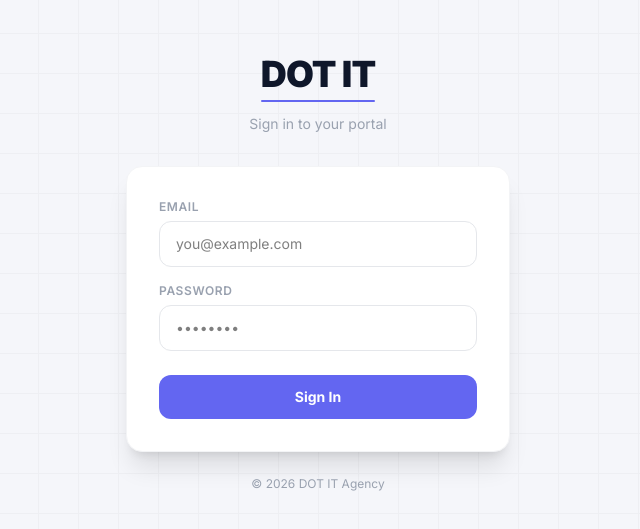
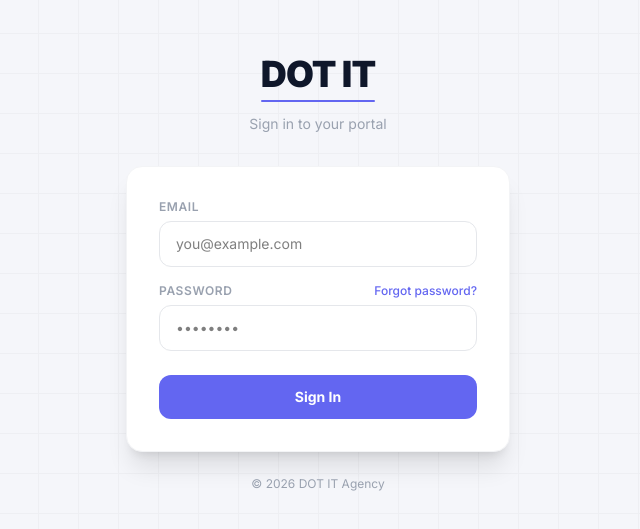
Before and after one commit to Galatoleg18/agency-portal, a Next.js app: page /login in a window 1280 px wide. Shown: the part 127-656 px from the top of the page, without its empty margins (322-962 px from the left). Built offline with nearby package versions, Linux system fonts and the light colour scheme.

Commit message:
feat: forgot password on login page — inline reset mode, success state

```diff
--- a/src/app/login/page.tsx
+++ b/src/app/login/page.tsx
@@ -3,6 +3,7 @@
 import { useState } from 'react'
 import { useRouter } from 'next/navigation'
 import { createClient } from '@/lib/supabase/client'
+import { CheckCircle2 } from 'lucide-react'
 
 export default function LoginPage() {
   const router = useRouter()
@@ -10,6 +11,22 @@ export default function LoginPage() {
   const [password, setPassword] = useState('')
   const [loading, setLoading] = useState(false)
   const [error, setError] = useState<string | null>(null)
+  const [resetMode, setResetMode] = useState(false)
+  const [resetSent, setResetSent] = useState(false)
+
+  async function handleReset(e: React.FormEvent) {
+    e.preventDefault()
+    if (!email) { setError('Enter your email address first.'); return }
+    setLoading(true)
+    setError(null)
+    const supabase = createClient()
+    const { error } = await supabase.auth.resetPasswordForEmail(email, {
+      redirectTo: `${window.location.origin}/auth/callback`,
+    })
+    setLoading(false)
+    if (error) { setError(error.message); return }
+    setResetSent(true)
+  }
 
   async function handleLogin(e: React.FormEvent) {
     e.preventDefault()
@@ -39,19 +56,39 @@ export default function LoginPage() {
 
         {/* Card */}
         <div className="bg-white rounded-2xl p-8 shadow-xl border border-gray-100">
-          <form onSubmit={handleLogin} className="space-y-4">
+          {resetSent ? (
+            <div className="text-center py-4">
+              <CheckCircle2 size={40} className="text-emerald-500 mx-auto mb-3" />
+              <p className="font-semibold text-gray-800 mb-1">Check your inbox</p>
+              <p className="text-sm text-gray-400 mb-5">We sent a password reset link to <strong>{email}</strong></p>
+              <button onClick={() => { setResetSent(false); setResetMode(false) }}
+                className="text-sm text-[#6366F1] font-semibold hover:underline">
+                Back to sign in
+              </button>
+            </div>
+          ) : (
+            <form onSubmit={resetMode ? handleReset : handleLogin} className="space-y-4">
               <div>
                 <label className="block text-xs font-semibold text-gray-400 uppercase tracking-wider mb-1.5">Email</label>
                 <input type="email" required value={email} onChange={e => setEmail(e.target.value)}
                   className="w-full px-4 py-3 border border-gray-200 rounded-xl text-sm focus:outline-none focus:ring-2 focus:ring-[#6366F1] focus:border-transparent transition-all"
                   placeholder="you@example.com" />
               </div>
+
+              {!resetMode && (
                 <div>
-              <label className="block text-xs font-semibold text-gray-400 uppercase tracking-wider mb-1.5">Password</label>
+                  <div className="flex items-center justify-between mb-1.5">
+                    <label className="block text-xs font-semibold text-gray-400 uppercase tracking-wider">Password</label>
+                    <button type="button" onClick={() => { setResetMode(true); setError(null) }}
+                      className="text-xs text-[#6366F1] hover:underline font-medium">
+                      Forgot password?
+                    </button>
+                  </div>
                   <input type="password" required value={password} onChange={e => setPassword(e.target.value)}
                     className="w-full px-4 py-3 border border-gray-200 rounded-xl text-sm focus:outline-none focus:ring-2 focus:ring-[#6366F1] focus:border-transparent transition-all"
                     placeholder="••••••••" />
                 </div>
+              )}
 
               {error && (
                 <div className="bg-red-50 border border-red-100 rounded-xl px-4 py-3 text-sm text-red-600">{error}</div>
@@ -59,9 +96,17 @@ export default function LoginPage() {
 
               <button type="submit" disabled={loading}
                 className="w-full bg-[#6366F1] hover:bg-[#4f46e5] text-white font-bold py-3 rounded-xl transition-all disabled:opacity-60 text-sm mt-2">
-              {loading ? 'Signing in…' : 'Sign In'}
+                {loading ? (resetMode ? 'Sending…' : 'Signing in…') : (resetMode ? 'Send Reset Link' : 'Sign In')}
               </button>
+
+              {resetMode && (
+                <button type="button" onClick={() => { setResetMode(false); setError(null) }}
+                  className="w-full text-sm text-gray-400 hover:text-gray-600 font-medium py-1">
+                  ← Back to sign in
+                </button>
+              )}
             </form>
+          )}
         </div>
 
         <p className="text-center text-gray-400 text-xs mt-6">© 2026 DOT IT Agency</p>
```
Lines whose indentation alone changed are shown as unchanged.
